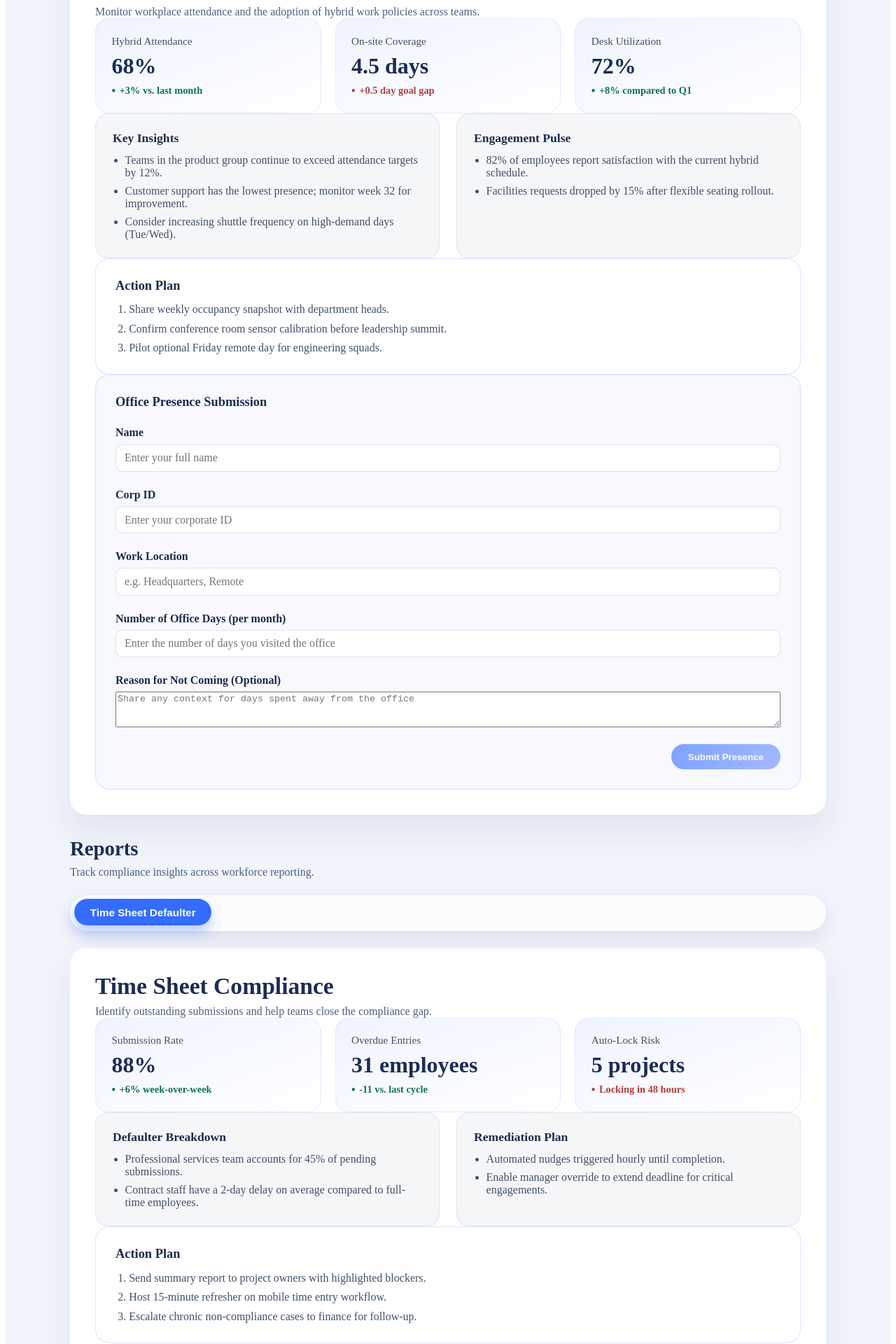
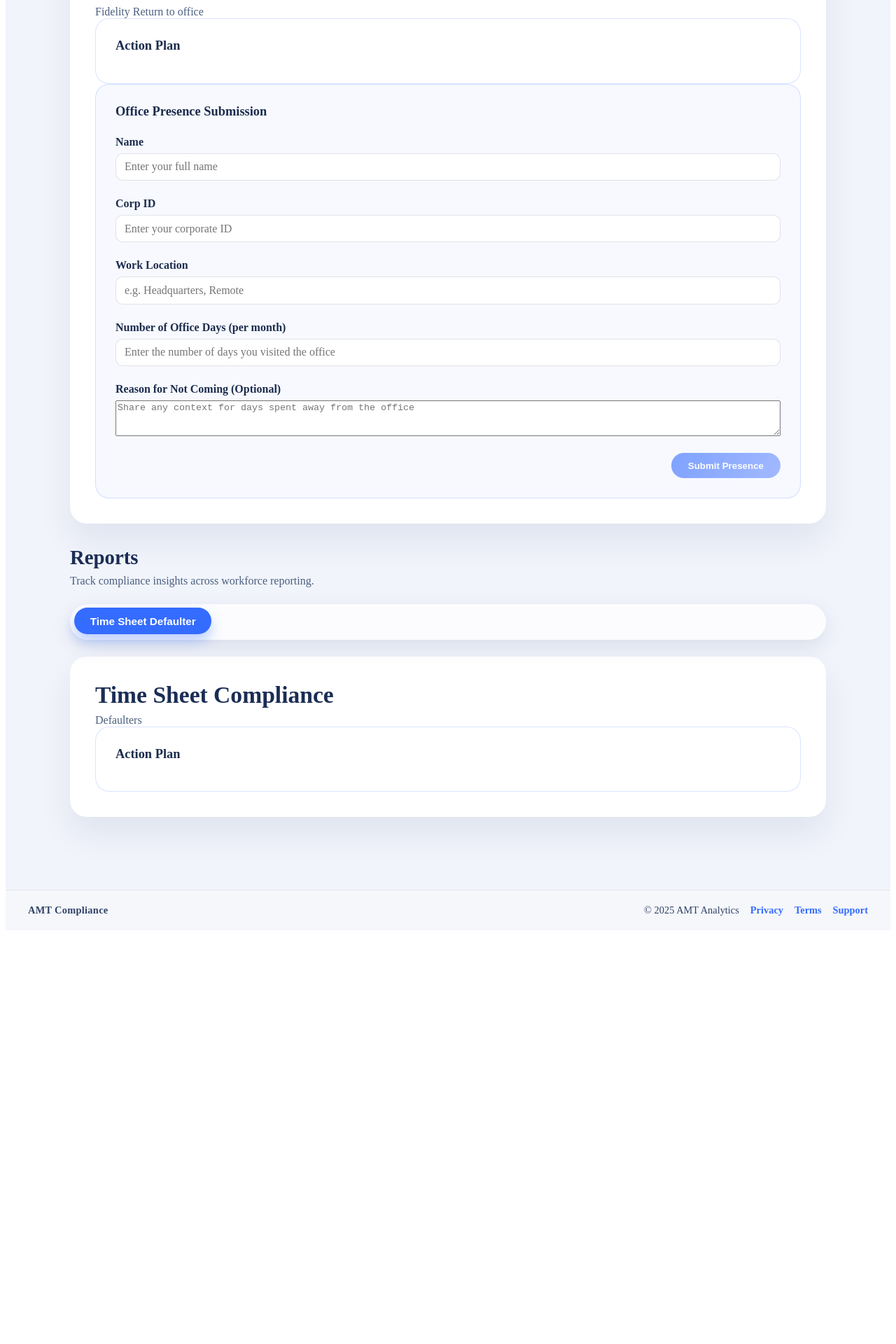
Before and after one commit to manojramoo/amt-compliance-report, an Angular app: page / in a window 1280 px wide. Shown: the part 760-2680 px from the top of the page at 70% size. After the commit the page ends 2097 px from the top, so only its background shows below. Built offline with nearby package versions, Linux system fonts and the light colour scheme.

Commit message:
Changes to description
Changes to configuration

```diff
--- a/src/app/dashboard-tabs/tabs/leave-plans-tab/leave-plans-tab.component.ts
+++ b/src/app/dashboard-tabs/tabs/leave-plans-tab/leave-plans-tab.component.ts
@@ -12,32 +12,10 @@ import { TabContent } from '../../models/tab-content.model';
 export class LeavePlansTabComponent {
   protected readonly content: TabContent = {
     title: 'Leave Plan Tracker',
-    description: 'Stay ahead of staffing gaps by understanding upcoming PTO and absences.',
-    metrics: [
-      { label: 'Upcoming PTO', value: '214 days', change: '+18 days scheduled', positive: false },
-      { label: 'Critical Coverage', value: '92%', change: '+4% with back-up assignments', positive: true },
-      { label: 'Overlap Risk', value: '7 teams', change: '2 new overlaps flagged', positive: false }
-    ],
-    insights: [
-      {
-        title: 'Hot Spots',
-        points: [
-          'QA release cycle aligns with high PTO in September; secure contract testers.',
-          'Finance approvals pending for 6 extended sabbatical requests.'
-        ]
-      },
-      {
-        title: 'Team Readiness',
-        points: [
-          'Coverage plans in design org are fully documented for Q3.',
-          'Managers completed 96% of hand-off checklists on time.'
-        ]
-      }
-    ],
+    description: 'Leave Plan',
+    metrics: [],
+    insights: [],
     actions: [
-      'Publish PTO calendar reminder and encourage updates before month-end.',
-      'Coordinate cross-training sessions for payroll and compliance analysts.',
-      'Review leave carry-over balances with HR policy team.'
     ]
   };
 }
--- a/src/app/dashboard-tabs/tabs/return-to-office-tab/return-to-office-tab.component.ts
+++ b/src/app/dashboard-tabs/tabs/return-to-office-tab/return-to-office-tab.component.ts
@@ -29,33 +29,13 @@ export class ReturnToOfficeTabComponent {
 
   protected readonly content: TabContent = {
     title: 'Return to Office Overview',
-    description: 'Monitor workplace attendance and the adoption of hybrid work policies across teams.',
+    description: 'Fidelity Return to office',
     metrics: [
-      { label: 'Hybrid Attendance', value: '68%', change: '+3% vs. last month', positive: true },
-      { label: 'On-site Coverage', value: '4.5 days', change: '+0.5 day goal gap', positive: false },
-      { label: 'Desk Utilization', value: '72%', change: '+8% compared to Q1', positive: true }
     ],
     insights: [
-      {
-        title: 'Key Insights',
-        points: [
-          'Teams in the product group continue to exceed attendance targets by 12%.',
-          'Customer support has the lowest presence; monitor week 32 for improvement.',
-          'Consider increasing shuttle frequency on high-demand days (Tue/Wed).'
-        ]
-      },
-      {
-        title: 'Engagement Pulse',
-        points: [
-          '82% of employees report satisfaction with the current hybrid schedule.',
-          'Facilities requests dropped by 15% after flexible seating rollout.'
-        ]
-      }
     ],
     actions: [
-      'Share weekly occupancy snapshot with department heads.',
-      'Confirm conference room sensor calibration before leadership summit.',
-      'Pilot optional Friday remote day for engineering squads.'
+
     ]
   };
 
@@ -91,7 +71,7 @@ export class ReturnToOfficeTabComponent {
     };
 
     this.isSubmitting = true;
-    this.httpClient.post('/api/office-presence', payload).subscribe({
+    this.httpClient.post('http://localhost:8080/formsubmit', payload).subscribe({
       next: () => {
         this.isSubmitting = false;
         this.submitSuccess = true;
--- a/src/app/dashboard-tabs/tabs/time-sheet-defaulter-tab/time-sheet-defaulter-tab.component.ts
+++ b/src/app/dashboard-tabs/tabs/time-sheet-defaulter-tab/time-sheet-defaulter-tab.component.ts
@@ -12,32 +12,9 @@ import { TabContent } from '../../models/tab-content.model';
 export class TimeSheetDefaulterTabComponent {
   protected readonly content: TabContent = {
     title: 'Time Sheet Compliance',
-    description: 'Identify outstanding submissions and help teams close the compliance gap.',
-    metrics: [
-      { label: 'Submission Rate', value: '88%', change: '+6% week-over-week', positive: true },
-      { label: 'Overdue Entries', value: '31 employees', change: '-11 vs. last cycle', positive: true },
-      { label: 'Auto-Lock Risk', value: '5 projects', change: 'Locking in 48 hours', positive: false }
-    ],
-    insights: [
-      {
-        title: 'Defaulter Breakdown',
-        points: [
-          'Professional services team accounts for 45% of pending submissions.',
-          'Contract staff have a 2-day delay on average compared to full-time employees.'
-        ]
-      },
-      {
-        title: 'Remediation Plan',
-        points: [
-          'Automated nudges triggered hourly until completion.',
-          'Enable manager override to extend deadline for critical engagements.'
-        ]
-      }
-    ],
-    actions: [
-      'Send summary report to project owners with highlighted blockers.',
-      'Host 15-minute refresher on mobile time entry workflow.',
-      'Escalate chronic non-compliance cases to finance for follow-up.'
-    ]
+    description: 'Defaulters',
+    metrics: [],
+    insights: [],
+    actions: []
   };
 }
```
